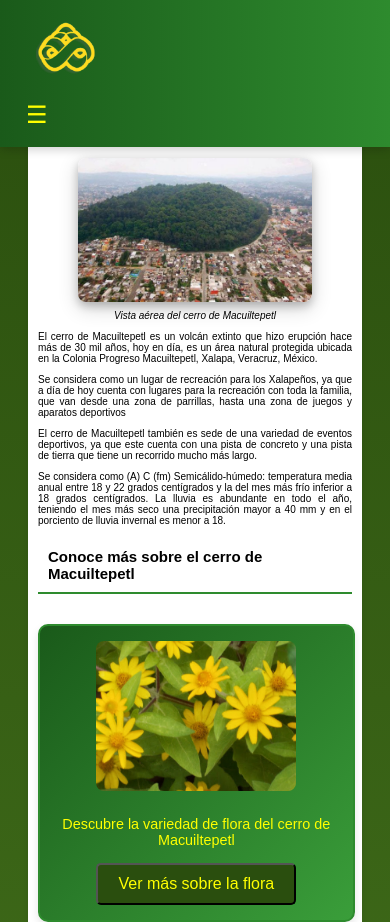
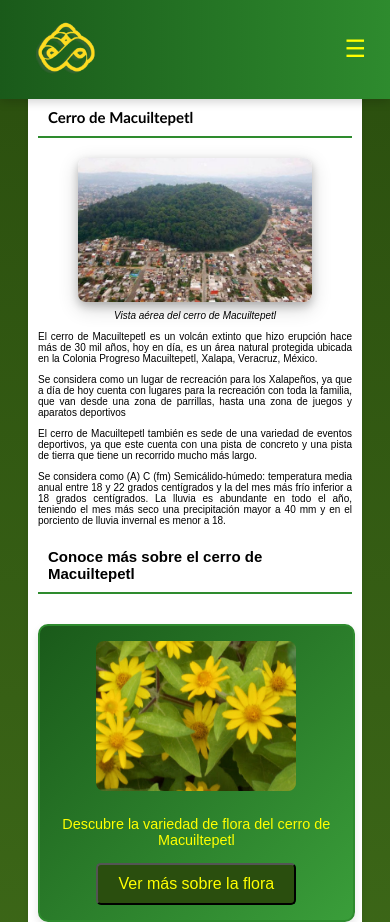
Before and after one commit to MomichisYam/ordinario-ftw, a plain HTML site: page index.html in a window 390 px wide. Shown: the top 922 px of the page. Drawn offline with Linux system fonts and the light colour scheme.

Commit message:
Hotfix del menú de hamburguesa

```diff
--- a/Estilos.css
+++ b/Estilos.css
@@ -447,15 +447,20 @@ button {
     margin: 0 10px;
   }
 
+  .navbar {
+    flex-wrap: nowrap; /* Evita que los elementos se envuelvan */
+    justify-content: space-between; /* Separa logo y botón */
+    padding: 0.5rem 1rem;
+  }
+
   .navbar ul {
     display: none;
     position: absolute;
     top: 100%;
-    /* Posiciona el menú justo debajo de la barra de navegación */
     left: 0;
+    right: 0;
     width: 100%;
     background: linear-gradient(to bottom, #1a5a1a, #2e8b2e);
-    /* Degradado vertical */
     flex-direction: column;
     box-shadow: 0 4px 8px rgba(0, 0, 0, 0.3);
     padding: 0;
@@ -485,12 +490,17 @@ button {
 
   .menu-toggle {
     display: block;
-    z-index: 1001;
-    /* Asegura que esté sobre el menú desplegado */
+    order: 2; /* Coloca el botón al final (derecha) */
+    margin-left: auto; /* Empuja el botón a la derecha */
+    padding: 0.5rem;
   }
 
   .menu-toggle {
     display: block;
+  }
+
+   .navbar .logo {
+    margin-right: 0; /* Elimina el margen derecho del logo */
   }
 
   main {
```
